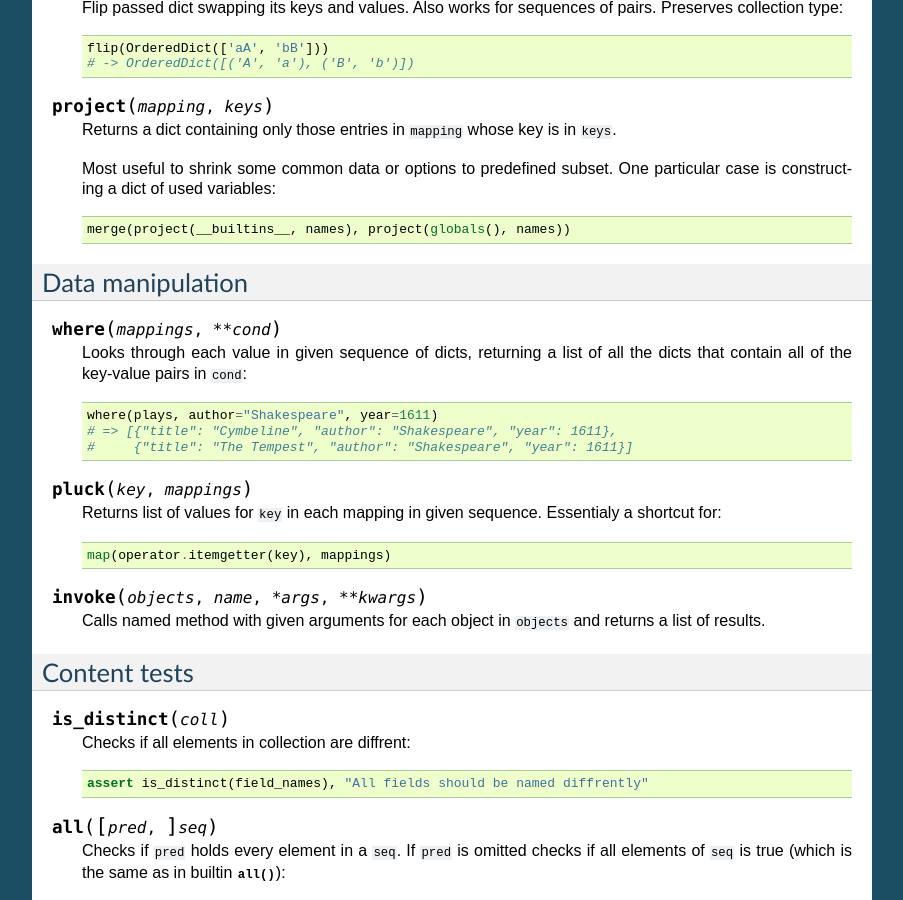
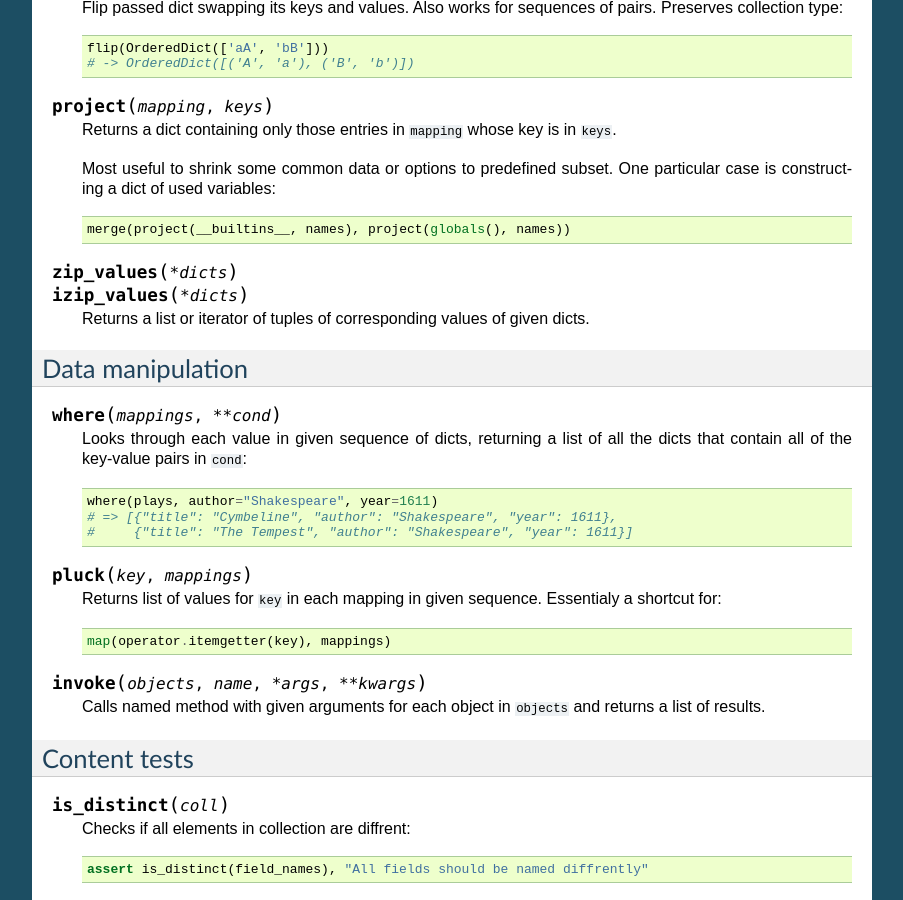
Before and after one commit to Jamaal224/funcy, a Sphinx documentation site: the page built from docs/colls.rst, in a window 1280 px wide and 900 px high, scrolled down 2217 px. Shown: the whole window, without its empty margins (198-1101 px from the left). Built offline with Sphinx 7.4.7, drawn with Linux system fonts in a browser that asks for light colours; pages that are not in the unit, such as notebooks, are missing from menus; some of the changed text lies outside the part shown.

Commit message:
Docs for i?zip_values()

```diff
--- a/docs/colls.rst
+++ b/docs/colls.rst
@@ -146,6 +146,11 @@ Dict utils
 
         merge(project(__builtins__, names), project(globals(), names))
 
+.. function:: zip_values(*dicts)
+              izip_values(*dicts)
+
+    Returns a list or iterator of tuples of corresponding values of given dicts.
+
 
 Data manipulation
 -----------------
```
